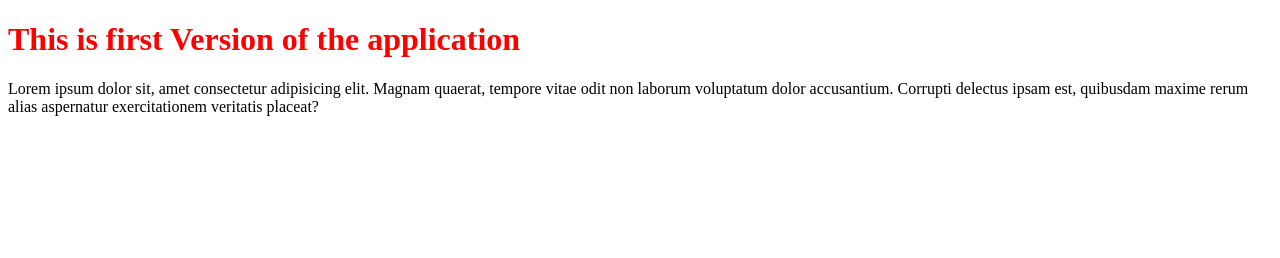
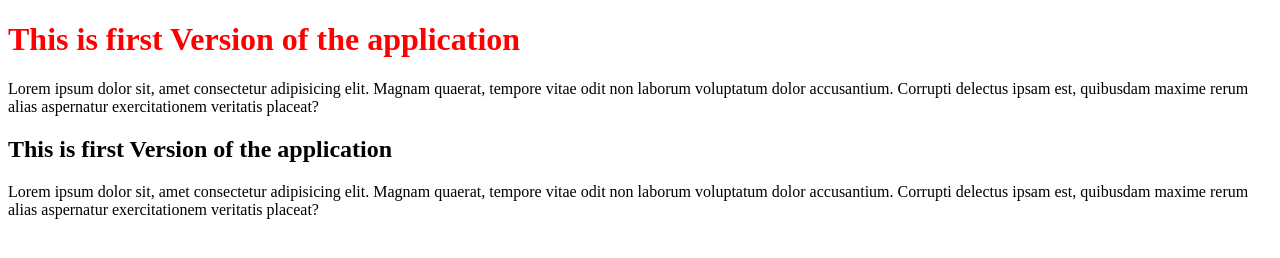
Before and after one commit to vamsee1317/flip, a plain HTML site: page index.html in a window 1280 px wide. Drawn offline with Linux system fonts and the light colour scheme.

Commit message:
SecondRelease

```diff
--- a/index.html
+++ b/index.html
@@ -9,5 +9,9 @@
 <body>
     <h1>This is first Version of the application</h1>
     <p>Lorem ipsum dolor sit, amet consectetur adipisicing elit. Magnam quaerat, tempore vitae odit non laborum voluptatum dolor accusantium. Corrupti delectus ipsam est, quibusdam maxime rerum alias aspernatur exercitationem veritatis placeat?</p>
+
+
+    <h2>This is first Version of the application</h2>
+    <p>Lorem ipsum dolor sit, amet consectetur adipisicing elit. Magnam quaerat, tempore vitae odit non laborum voluptatum dolor accusantium. Corrupti delectus ipsam est, quibusdam maxime rerum alias aspernatur exercitationem veritatis placeat?</p>
 </body>
 </html>
```
